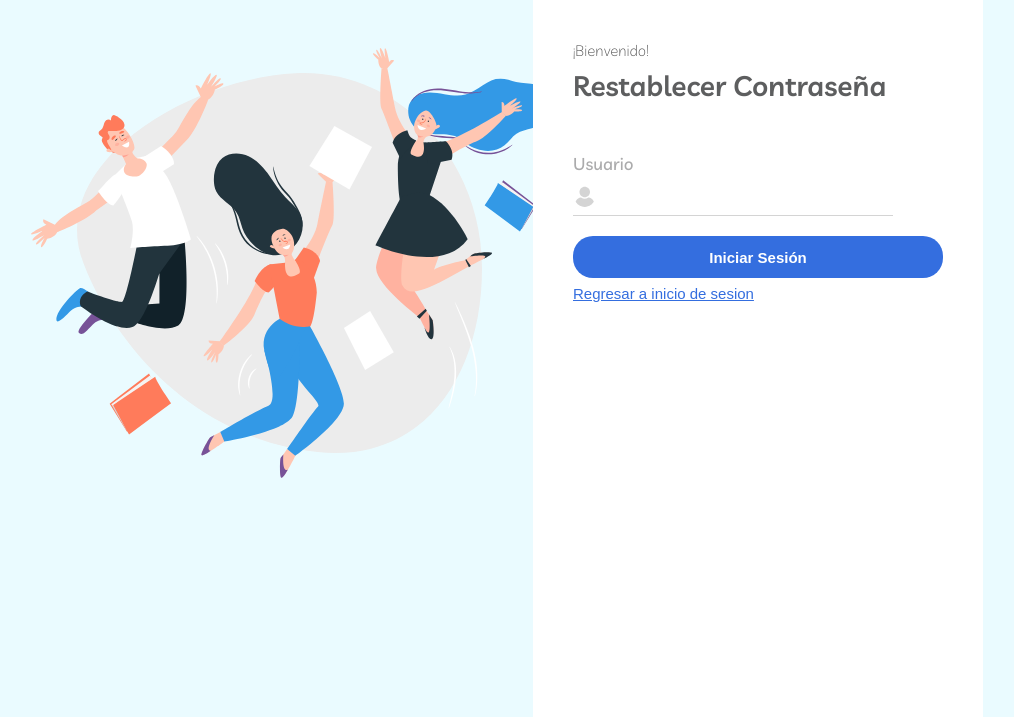
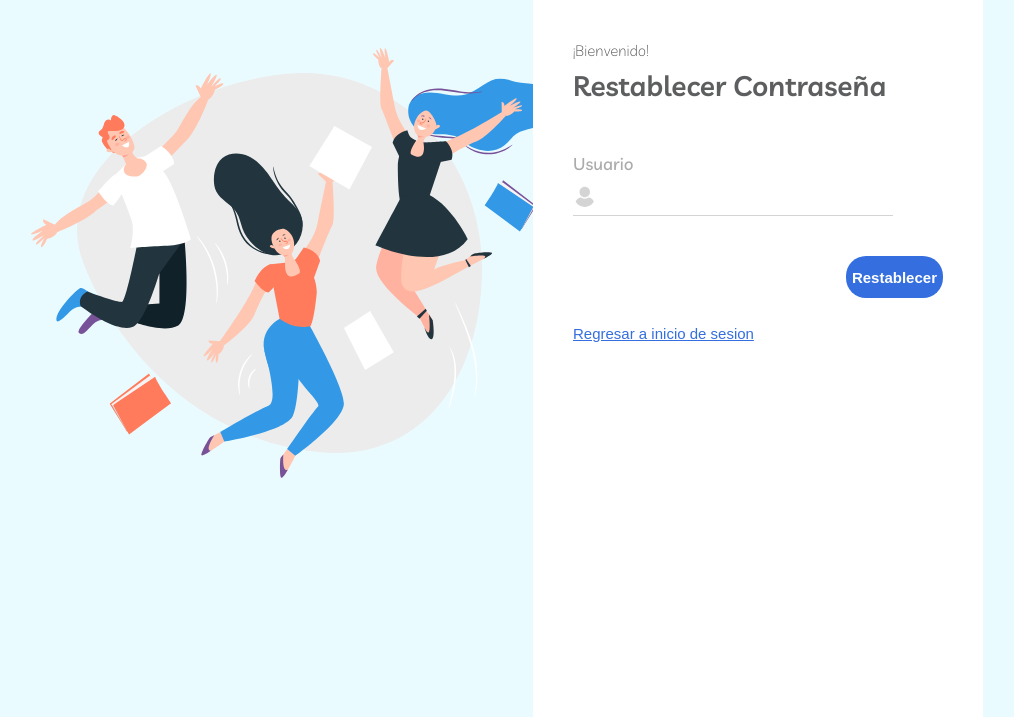
Before and after one commit to nicolasksq/porloschicos, a React app: page / in a window 1280 px wide. Shown: the part 83-800 px from the top of the page, without its empty margins (138-1152 px from the left). Built offline with nearby package versions, Linux system fonts and the light colour scheme.

Commit message:
posicionando elementos

```diff
--- a/src/screens/Login/components/restorePassword/index.js
+++ b/src/screens/Login/components/restorePassword/index.js
@@ -24,8 +24,12 @@ function RestorePassword() {
             iconActive={userIconActive}
           />
         </div>
+        <br />
         <div className={styles.containerButton}>
-          <Button className={styles.button}>Iniciar Sesión</Button>
+          <div className={styles.button}>
+            <Button>Restablecer</Button>
+          </div>
+          <br />
           <Button variantStyle="anchor">
             Regresar a inicio de sesion
           </Button>
--- a/src/screens/Login/components/restorePassword/index.module.scss
+++ b/src/screens/Login/components/restorePassword/index.module.scss
@@ -12,7 +12,8 @@
 }
 
 .button {
-  max-width: 150px;
+  display: flex;
+  flex-direction: row-reverse;
 }
 
 @media screen and (min-width: 768px) {
```
